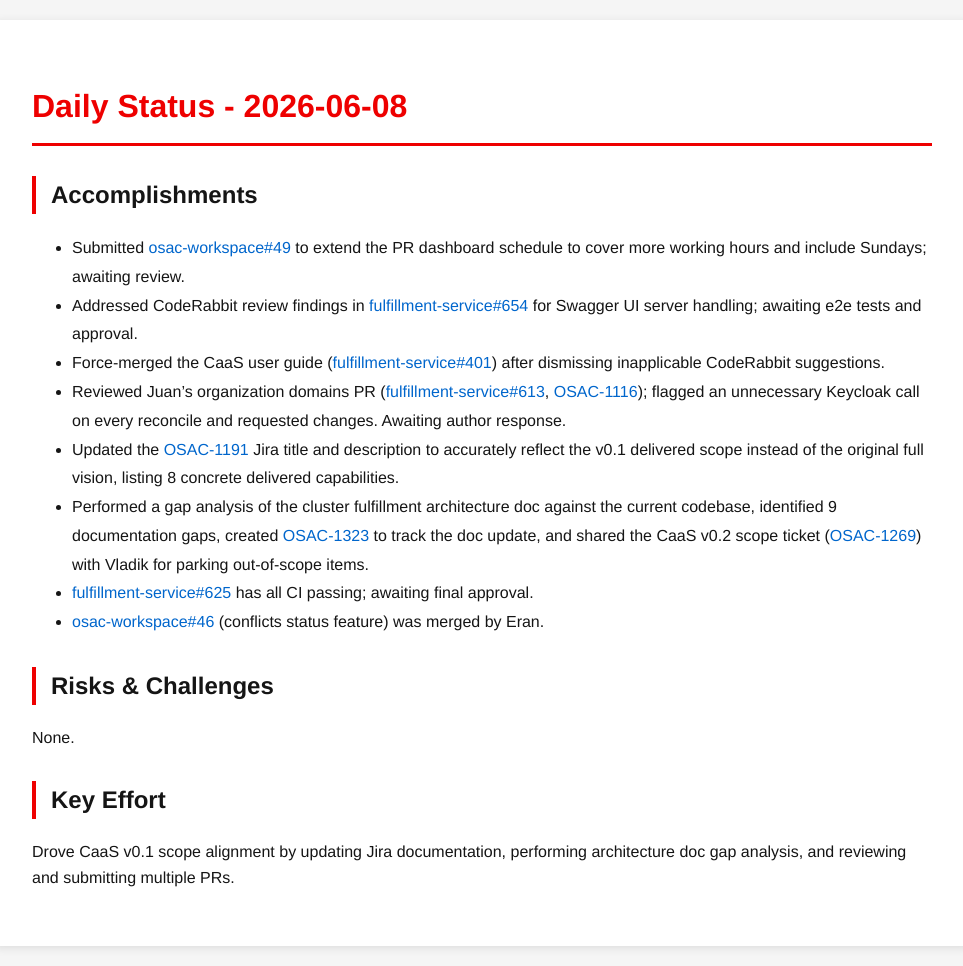
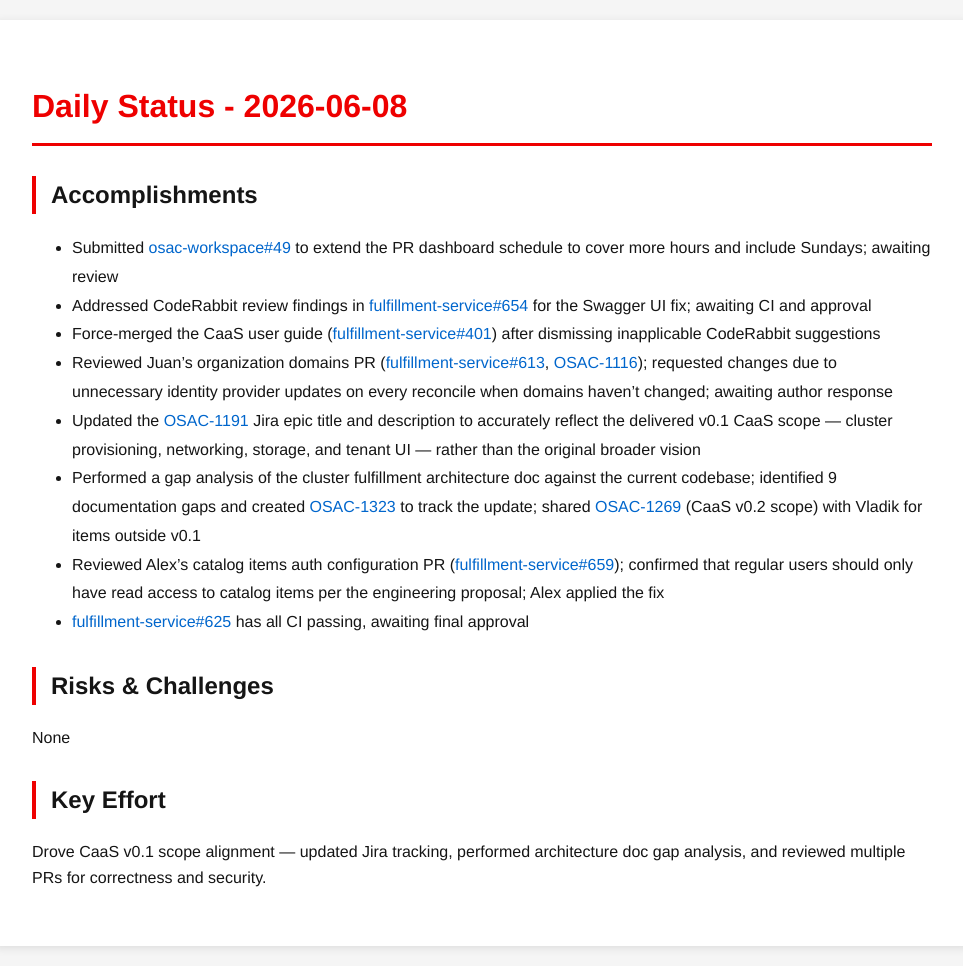
Before and after one commit to tzvatot/daily-status, a Jekyll site: the page built from 2026-06-08.md, in a window 1280 px wide. Shown: the whole page, without its empty margins (158-1121 px from the left). Built offline with Jekyll 4.4.1, drawn with Linux system fonts in a browser that asks for light colours.

Commit message:
Daily status update - 2026-06-08

```diff
--- a/2026-06-08.md
+++ b/2026-06-08.md
@@ -7,17 +7,17 @@ date: 2026-06-08
 # Daily Status - 2026-06-08
 
 ## Accomplishments
-- Submitted [osac-workspace#49](https://github.com/osac-project/osac-workspace/pull/49) to extend the PR dashboard schedule to cover more working hours and include Sundays; awaiting review.
-- Addressed CodeRabbit review findings in [fulfillment-service#654](https://github.com/osac-project/fulfillment-service/pull/654) for Swagger UI server handling; awaiting e2e tests and approval.
-- Force-merged the CaaS user guide ([fulfillment-service#401](https://github.com/osac-project/fulfillment-service/pull/401)) after dismissing inapplicable CodeRabbit suggestions.
-- Reviewed Juan's organization domains PR ([fulfillment-service#613](https://github.com/osac-project/fulfillment-service/pull/613), [OSAC-1116](https://redhat.atlassian.net/browse/OSAC-1116)); flagged an unnecessary Keycloak call on every reconcile and requested changes. Awaiting author response.
-- Updated the [OSAC-1191](https://redhat.atlassian.net/browse/OSAC-1191) Jira title and description to accurately reflect the v0.1 delivered scope instead of the original full vision, listing 8 concrete delivered capabilities.
-- Performed a gap analysis of the cluster fulfillment architecture doc against the current codebase, identified 9 documentation gaps, created [OSAC-1323](https://redhat.atlassian.net/browse/OSAC-1323) to track the doc update, and shared the CaaS v0.2 scope ticket ([OSAC-1269](https://redhat.atlassian.net/browse/OSAC-1269)) with Vladik for parking out-of-scope items.
-- [fulfillment-service#625](https://github.com/osac-project/fulfillment-service/pull/625) has all CI passing; awaiting final approval.
-- [osac-workspace#46](https://github.com/osac-project/osac-workspace/pull/46) (conflicts status feature) was merged by Eran.
+- Submitted [osac-workspace#49](https://github.com/osac-project/osac-workspace/pull/49) to extend the PR dashboard schedule to cover more hours and include Sundays; awaiting review
+- Addressed CodeRabbit review findings in [fulfillment-service#654](https://github.com/osac-project/fulfillment-service/pull/654) for the Swagger UI fix; awaiting CI and approval
+- Force-merged the CaaS user guide ([fulfillment-service#401](https://github.com/osac-project/fulfillment-service/pull/401)) after dismissing inapplicable CodeRabbit suggestions
+- Reviewed Juan's organization domains PR ([fulfillment-service#613](https://github.com/osac-project/fulfillment-service/pull/613), [OSAC-1116](https://redhat.atlassian.net/browse/OSAC-1116)); requested changes due to unnecessary identity provider updates on every reconcile when domains haven't changed; awaiting author response
+- Updated the [OSAC-1191](https://redhat.atlassian.net/browse/OSAC-1191) Jira epic title and description to accurately reflect the delivered v0.1 CaaS scope — cluster provisioning, networking, storage, and tenant UI — rather than the original broader vision
+- Performed a gap analysis of the cluster fulfillment architecture doc against the current codebase; identified 9 documentation gaps and created [OSAC-1323](https://redhat.atlassian.net/browse/OSAC-1323) to track the update; shared [OSAC-1269](https://redhat.atlassian.net/browse/OSAC-1269) (CaaS v0.2 scope) with Vladik for items outside v0.1
+- Reviewed Alex's catalog items auth configuration PR ([fulfillment-service#659](https://github.com/osac-project/fulfillment-service/pull/659)); confirmed that regular users should only have read access to catalog items per the engineering proposal; Alex applied the fix
+- [fulfillment-service#625](https://github.com/osac-project/fulfillment-service/pull/625) has all CI passing, awaiting final approval
 
 ## Risks & Challenges
-None.
+None
 
 ## Key Effort
-Drove CaaS v0.1 scope alignment by updating Jira documentation, performing architecture doc gap analysis, and reviewing and submitting multiple PRs.
+Drove CaaS v0.1 scope alignment — updated Jira tracking, performed architecture doc gap analysis, and reviewed multiple PRs for correctness and security.
```
